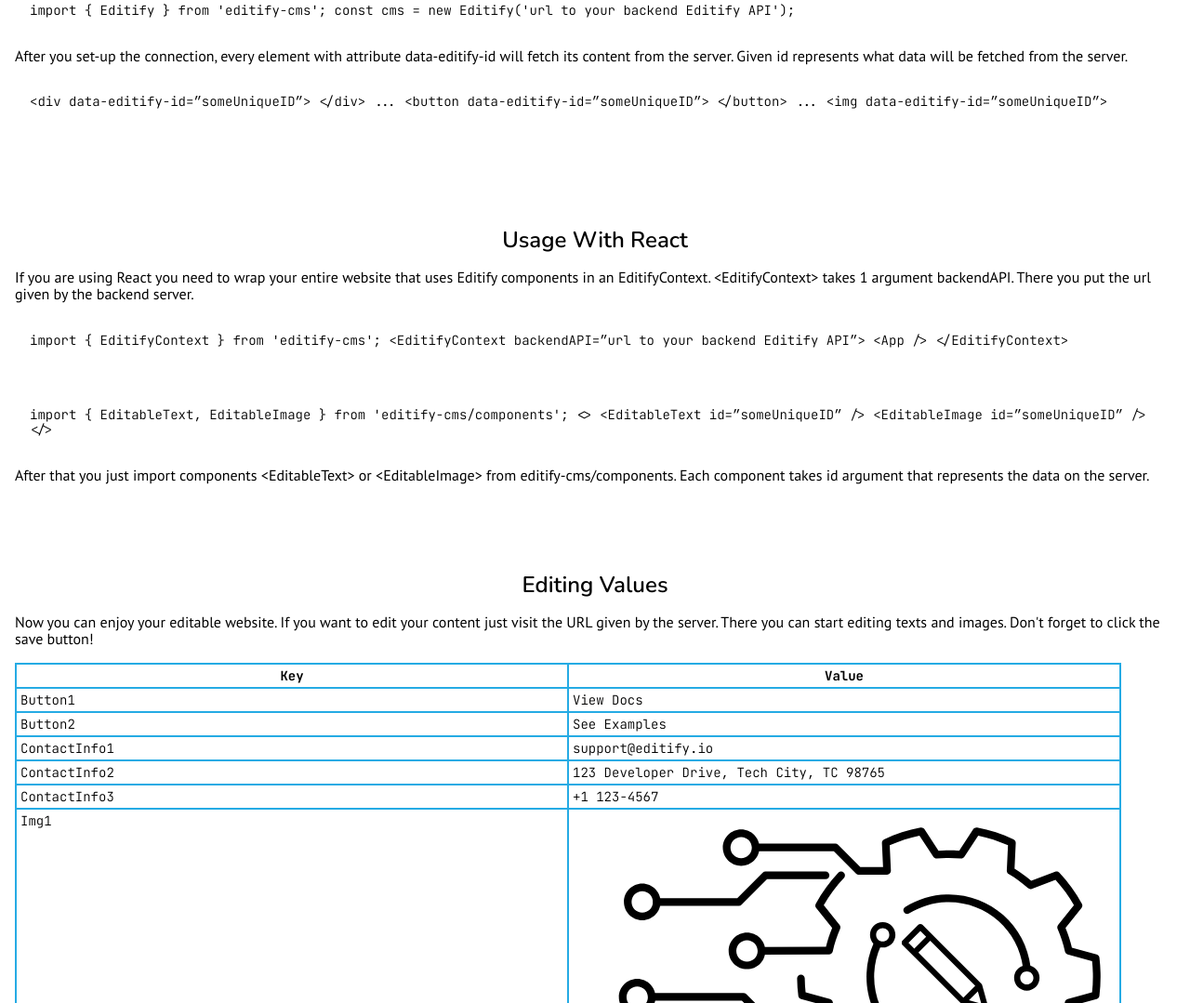
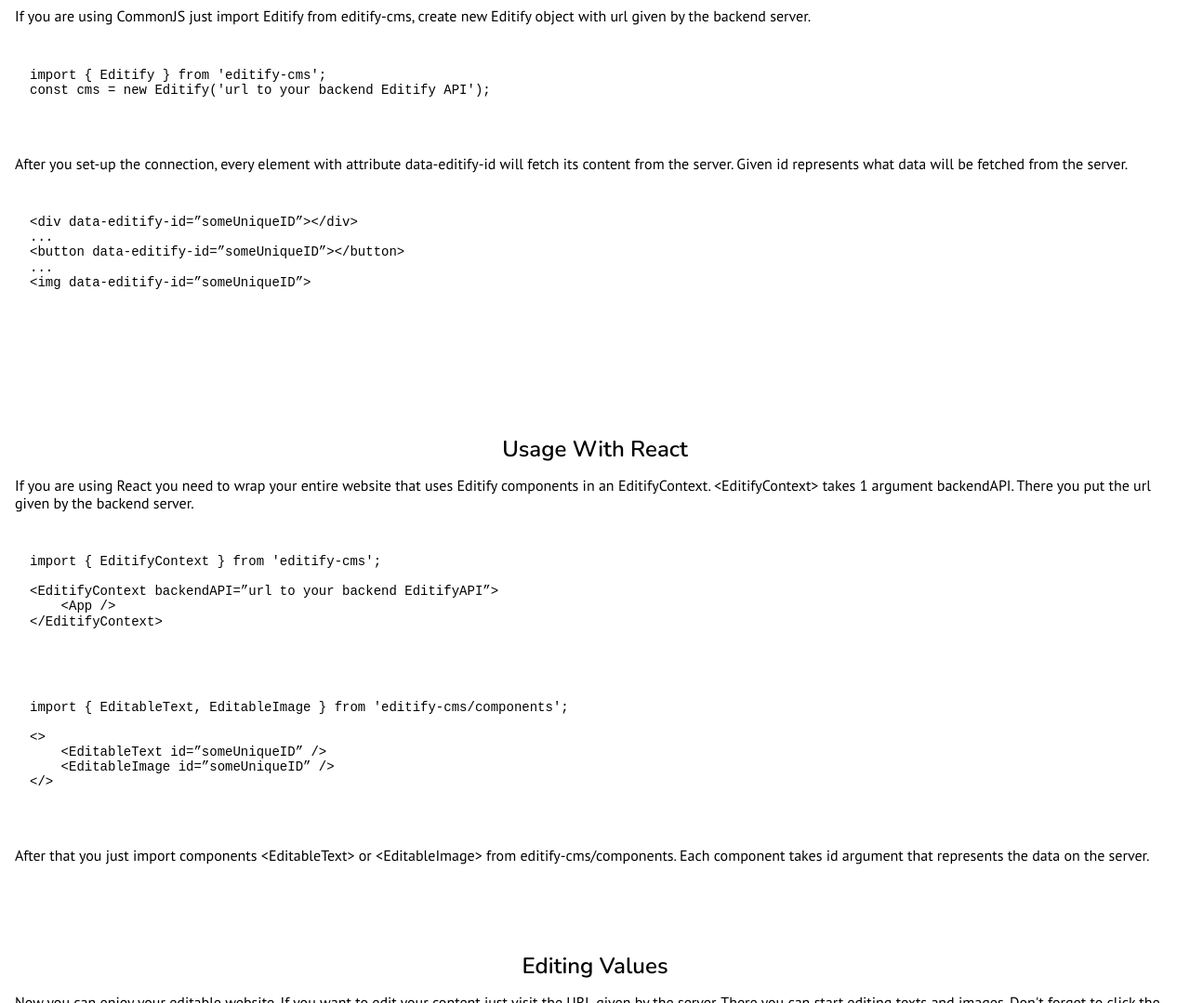
Before and after one commit to pslib-cz/2024-p2a-web-volnyprojekt-Filip-Groh, a website built with Vite: page src/pages/docs.html in a window 1280 px wide. Shown: the part 1495-2574 px from the top of the page at 93% size. Built offline with nearby package versions, Linux system fonts and the light colour scheme.

Commit message:
small details

```diff
--- a/src/pages/docs.html
+++ b/src/pages/docs.html
@@ -1,5 +1,6 @@
 <!DOCTYPE html>
 <html lang="en">
+
 <head>
     <meta charset="UTF-8" />
     <link rel="icon" type="image/svg+xml" href="/logo.svg" />
@@ -7,6 +8,7 @@
     <title>Docs | Editify</title>
     <link rel="stylesheet" href="/src/styles/style.css" />
 </head>
+
 <body>
     <main class="page">
         <header>
@@ -57,7 +59,7 @@
                 and get ready to run the installation command. It's as easy
                 as:
             </p>
-                <code>npm install editify-cms</code>
+            <code class="code-block"><pre>npm install editify-cms</pre></code>
             <p>
                 ...and that's the magic! Editify will start downloading and
                 integrating into your project. We'll walk you through the
@@ -77,7 +79,7 @@
                 open your terminal in your project's root directory and fire
                 off this command:
             </p>
-                <code>npx editify-cms server</code>
+            <code class="code-block"><pre>npx editify-cms server</pre></code>
             <p>
                 This command will launch the Editify server, which handles
                 all the behind-the-scenes magic for managing and delivering
@@ -99,22 +101,27 @@
                 editify-cms, create new Editify object with url given by the
                 backend server.
             </p>
-                <code
-                    >import { Editify } from 'editify-cms'; const cms = new
-                    Editify('url to your backend Editify API');</code
-                >
+            <code class="code-block">
+                <pre>
+import { Editify } from 'editify-cms';
+const cms = new Editify('url to your backend Editify API');
+                </pre>
+            </code>
             <p>
                 After you set-up the connection, every element with
                 attribute data-editify-id will fetch its content from the
                 server. Given id represents what data will be fetched from
                 the server.
             </p>
-                <code
-                    >&lt;div data-editify-id=”someUniqueID”&gt; &lt;/div&gt; ...
-                    &lt;button data-editify-id=”someUniqueID”&gt;
-                    &lt;/button&gt; ... &lt;img
-                    data-editify-id=”someUniqueID”&gt;</code
-                >
+            <code class="code-block">
+                <pre>
+&lt;div data-editify-id=”someUniqueID”&gt;&lt;/div&gt;
+...
+&lt;button data-editify-id=”someUniqueID”&gt;&lt;/button&gt;
+...
+&lt;img data-editify-id=”someUniqueID”&gt;
+                </pre>
+            </code>
         </section>
         <section class="page__section">
             <h2 class="heading-2--center heading-2--bottom-margin">Usage With React</h2>
@@ -124,17 +131,25 @@
                 &lt;EditifyContext&gt; takes 1 argument backendAPI. There
                 you put the url given by the backend server.
             </p>
-                <code
-                    >import { EditifyContext } from 'editify-cms';
-                    &lt;EditifyContext backendAPI=”url to your backend Editify
-                    API”&gt; &lt;App /&gt; &lt;/EditifyContext&gt;</code
-                >
-                <code
-                    >import { EditableText, EditableImage } from
-                    'editify-cms/components'; &lt;&gt; &lt;EditableText
-                    id=”someUniqueID” /&gt; &lt;EditableImage id=”someUniqueID”
-                    /&gt; &lt;/&gt;</code
-                >
+            <code class="code-block">
+                <pre>
+import { EditifyContext } from 'editify-cms';
+
+&lt;EditifyContext backendAPI=”url to your backend EditifyAPI”&gt;
+    &lt;App /&gt;
+&lt;/EditifyContext&gt;
+                </pre>
+            </code>
+            <code class="code-block">
+                <pre>
+import { EditableText, EditableImage } from 'editify-cms/components';
+
+&lt;&gt;
+    &lt;EditableText id=”someUniqueID” /&gt;
+    &lt;EditableImage id=”someUniqueID” /&gt;
+&lt;/&gt;
+                </pre>
+            </code>
             <p>
                 After that you just import components &lt;EditableText&gt;
                 or &lt;EditableImage&gt; from editify-cms/components. Each
@@ -193,4 +208,5 @@
     </main>
     <script type="module" src="/src/scripts/main.js"></script>
 </body>
+
 </html>
--- a/src/styles/components.css
+++ b/src/styles/components.css
@@ -64,8 +64,6 @@
 }
 
 .editing-table th {
-    font-size: 14px;
-    font-family: "JetBrains Mono", monospace;
     font-weight: 700;
 }
 
@@ -106,9 +104,15 @@
     background-color: var(--color-detail);
     padding: 0.25rem 0.5rem;
     border-radius: 1rem;
+    display: inline-block;
 }
 
 .card__tag::before {
     content: "#";
     margin-right: 0.25rem;
 }
+
+.code-block {
+    display: block;
+    overflow-x: auto;
+}
--- a/src/styles/typography.css
+++ b/src/styles/typography.css
@@ -13,7 +13,7 @@ h1 {
     text-align: center;
 }
 
-h2 {
+h2, .heading-2 {
     font-size: 24px;
     font-family: "Nunito", sans-serif;
     font-weight: 600;
@@ -47,7 +47,7 @@ h3 {
     text-align: center;
 }
 
-p {
+p, .paragraph {
     font-size: 16px;
     font-family: "PT Sans", sans-serif;
     font-weight: 400;
```
Also changed, not shown: src/pages/examples.html (+6 -6 lines), src/pages/index.html (+2 -2 lines). Lines whose indentation alone changed are shown as unchanged.
